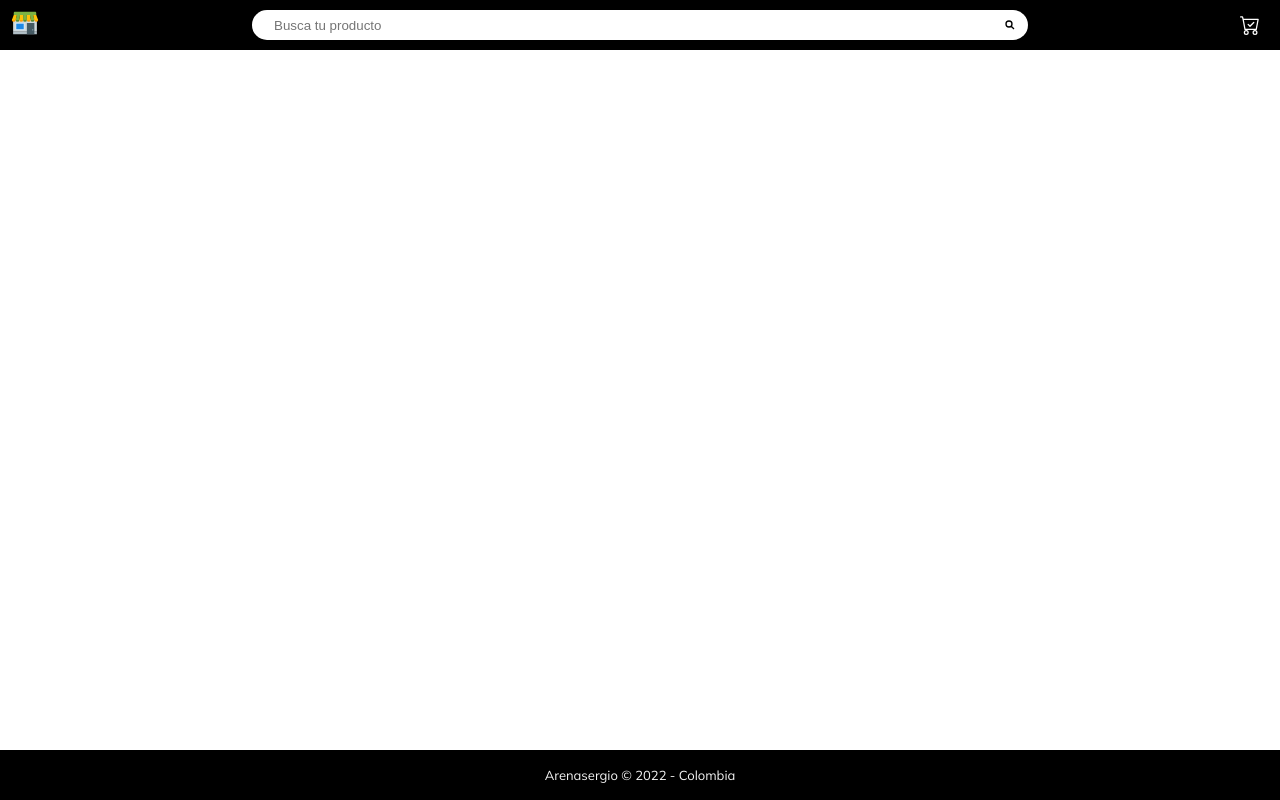
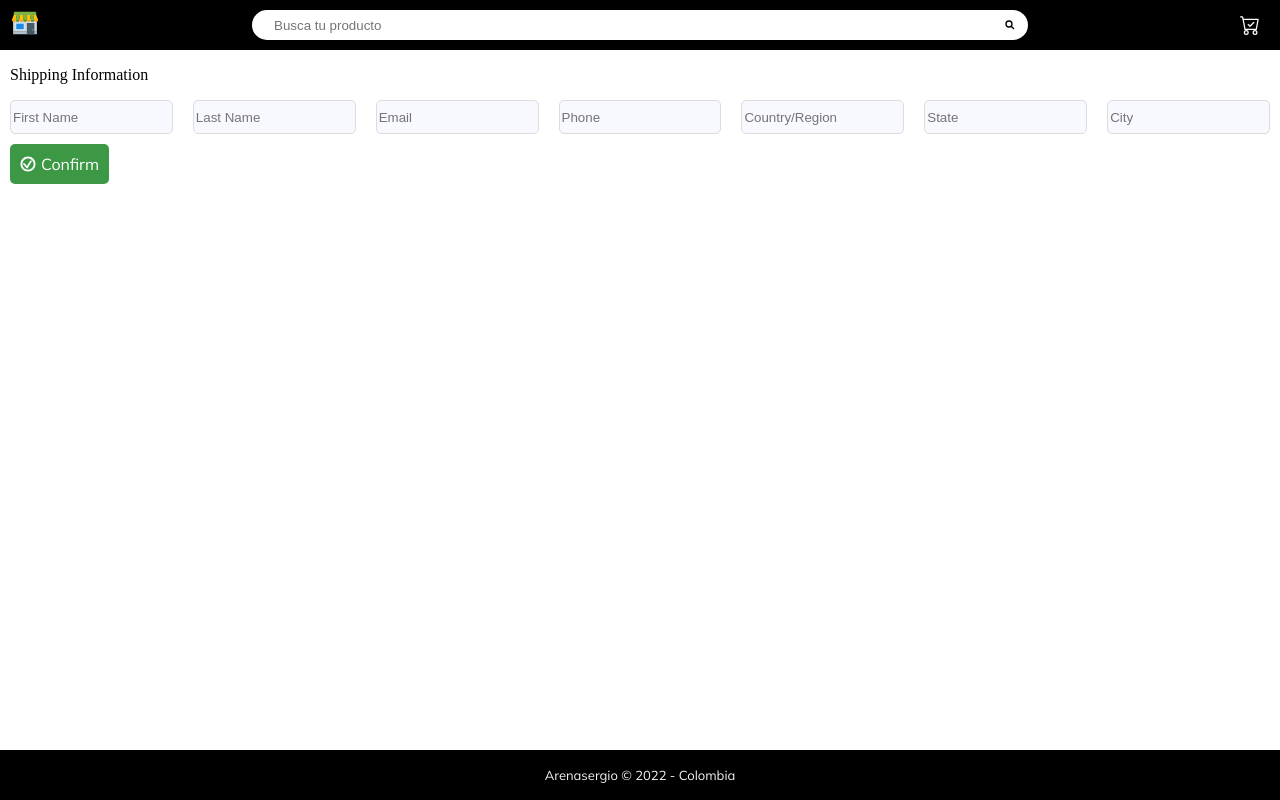
Before and after one commit to arenas025/e-commerce, a React app: page /information in a window 1280 px wide. Built offline with nearby package versions, Linux system fonts and the light colour scheme.

Commit message:
feat: Working in the checkout section, with the shipping information

```diff
--- a/App.jsx
+++ b/App.jsx
@@ -5,7 +5,7 @@ import {} from 'react'
 import './App.scss'
 import useInitialState from './src/hooks/useInitialState'
 import { Routes, Route, BrowserRouter } from 'react-router-dom'
-import Information from './src/components/Checkout/Information'
+import ShippingInformation from './src/components/Checkout/ShippingInformation'
 import Checkout from './src/components/Checkout'
 
 const App = () => {
@@ -19,6 +19,7 @@ const App = () => {
                     <Routes>
                         <Route path='/' element={<Home/>}/>
                         <Route path='/checkout/' element={<Checkout/>}/>
+                        <Route path='/information' element={<ShippingInformation/>}/>
                     </Routes>
                 </Layout>
             </BrowserRouter>
--- /dev/null
+++ b/src/components/CartProductCart/CartProductCart.scss
@@ -0,0 +1,31 @@
+.cardProductCart{
+        display: flex;
+        background: aqua;
+        border-radius: 8px;
+        padding: 5px;
+        background: ghostwhite;
+        margin-bottom: 5px;
+        font-family: 'Mulish', sans-serif;
+        & img{
+            width: 100px;
+            border-radius: 10px;
+        }
+        &__info{
+            margin-left: 5px;
+            &__remove{
+                display: flex;
+                background-color: #ff9671;
+                border-radius: 20px;
+                align-items: center;
+                padding: 3px;
+                width: fit-content;
+                & p{
+                    margin: 0;
+                    font-size: 10px;
+                }
+                & svg{
+                    width: 10px;
+                }
+            }
+        }
+}
--- /dev/null
+++ b/src/components/CartProductCart/index.jsx
@@ -0,0 +1,26 @@
+import './CartProductCart.scss'
+import {MdRemoveCircle} from 'react-icons/md'
+import { useContext } from 'react'
+import Context from '../../context/Context'
+
+const CartProductCart = ({item}) => {
+    const{removeFromCart} = useContext(Context)
+
+    return (
+        <div className="cardProductCart">
+            <img src={item.image}/>
+            <div className="cardProductCart__info">
+                <p>{item.name}</p>
+                <p>${item.price}</p>
+                <div className="cardProductCart__info__remove" onClick={()=>
+                    removeFromCart(item)
+                    }>
+                    <MdRemoveCircle/>
+                    <p>Remove</p>
+                </div>
+            </div>
+        </div>
+    )
+}
+
+export default CartProductCart
--- a/src/components/Checkout/Checkout.scss
+++ b/src/components/Checkout/Checkout.scss
@@ -1,7 +1,12 @@
 .checkout{
     display: flex;
     flex-direction: column;
-    align-items: center;
+    position: relative;
+    padding: 0px 10px;
+    &--title{
+        font-family: 'Mulish', sans-serif;
+        margin-bottom: 10px;
+    }
     &--notFound{
         width: 200px;
         position: absolute;
@@ -12,18 +17,36 @@
         display: flex;
         align-items: center;
         padding: 5px;
+        align-self: center;
         margin-top: 20px;
         & p{
             color: white
         }
     }
-    &--products{
-        margin-top: 20px;
-        align-self: flex-start;
-        &__card{
-            & img{
-                width: 50px;
-                border-radius: 10px;
+    &--checkout{
+        display: flex;
+        align-items: center;
+        justify-content: space-between;
+        &__total{
+            font-family: 'Mulish', sans-serif;
+            font-weight: bold;
+        }
+        &__button{
+            height: fit-content;
+            width: 100px;
+            background-color:#3D9845;
+            display: flex;
+            align-content: center;
+            justify-content: space-evenly;
+            border-radius: 5px;
+            padding: 5px;
+            & svg{
+                stroke: white;
+            }
+            & p{
+                font-family: 'Mulish', sans-serif;
+                color: white;
+                margin: 0;
             }
         }
     }
--- a/src/components/Checkout/Information/index.jsx
+++ /dev/null
@@ -1,7 +0,0 @@
-const Information = () => {
-    return(
-        <div>Resumen del pedido con los datos del cliente</div>
-    )
-}
-
-export default Information
--- /dev/null
+++ b/src/components/Checkout/ShippingInformation/ShippingInformation.scss
@@ -0,0 +1,35 @@
+.shippingInformation{
+    padding: 0 10px;
+    &--form{
+        // display: flex;
+        // flex-direction: column;
+        display: grid;
+        grid-template-columns: repeat(auto-fill, minmax(150px, 1fr));
+        gap: 20px;
+        & input{
+            margin-bottom: 10px;
+            border-radius: 5px;
+            border: none;
+            height: 30px;
+            border: 1px solid gainsboro;
+            background-color: ghostwhite;
+        }
+    }
+    &--submit{
+        background-color:#3D9845;
+        width: fit-content;
+        display: flex;
+        align-items: center;
+        padding: 10px;
+        border-radius: 5px;
+        & p{
+            color: white;
+            margin: 0;
+            font-family: 'Mulish', sans-serif;
+        }
+        & svg{
+            fill: white;
+            margin-right: 5px;
+        }
+    }
+}
--- /dev/null
+++ b/src/components/Checkout/ShippingInformation/index.jsx
@@ -0,0 +1,45 @@
+import { useRef } from 'react'
+import { useContext } from 'react'
+import './ShippingInformation.scss'
+import Context from '../../../context/Context'
+import { GiConfirmed } from "react-icons/gi";
+
+const ShippingInformation = () => {
+    const {state, addBuyer} = useContext(Context)
+
+    const ref = useRef()
+    const handleSubmit = () => {
+        const formData = new FormData(ref.current)
+        const buyer = {
+            firstName: formData.get('firstName'),
+            lastName: formData.get('lastName'),
+            email: formData.get('email'),
+            phone: formData.get('phone'),
+            country: formData.get('country'),
+            state: formData.get('state'),
+            city: formData.get('city')
+        }
+        addBuyer(buyer)
+    }
+    console.info(state.buyer)
+    return(
+        <div className="shippingInformation">
+            <p>Shipping Information</p>
+            <form ref={ref} className='shippingInformation--form'>
+                <input type='text' placeholder='First Name' name='firstName' required='required' />
+                <input type='text' placeholder='Last Name' name='lastName' />
+                <input type='text' placeholder='Email' name='email'/>
+                <input type='text' placeholder='Phone' name='phone'/>
+                <input type='text' placeholder='Country/Region' name='country'/>
+                <input type='text' placeholder='State' name='state'/>
+                <input type='text' placeholder='City' name='city'/>
+            </form>
+            <div onClick={handleSubmit} className='shippingInformation--submit'>
+                <GiConfirmed/>
+                <p>Confirm</p>
+            </div>
+        </div>
+    )
+}
+
+export default ShippingInformation
--- a/src/components/Checkout/index.jsx
+++ b/src/components/Checkout/index.jsx
@@ -1,17 +1,21 @@
 import { useContext } from "react"
 import Context from "../../context/Context"
 import './Checkout.scss'
+import CartProductCart from "../CartProductCart"
+import { IoBagCheckOutline } from "react-icons/io5"
+import { Link } from "react-router-dom"
 
 const Checkout  = () => {
 
     const{state} = useContext(Context)
 
-    const cart = state.cart
+    let cart = state.cart
 
     const totalPrice = cart.length !== 0 ? cart.reduce((acc, iter) => acc+iter.price,0) : 0
 
     return(
         <div className="checkout">
+        {cart.length !== 0 && <p className="checkout--title">Your products</p> }
             {cart.length === 0 ?
                 <div className="checkout--notFound">
                     <p>
@@ -20,15 +24,21 @@ const Checkout  = () => {
                 </div> :
                 <div className="checkout--products">
                     {cart.map(item =>(
-                    <div className="checkout--products__card">
-                        <img src={item.image}/>
-                        <p>{item.name}</p>
-                        <p>${item.price}</p>
-                    </div>
+                    <CartProductCart item={item}/>
                 ))}
                 </div>
                 }
-        <p>Total:{totalPrice}</p>
+        {cart.length !== 0 && <div className="checkout--checkout">
+        <p className="checkout--checkout__total">
+            Total: $ {totalPrice}
+        </p>
+        <Link to='/information'>
+        <div className="checkout--checkout__button">
+            <IoBagCheckOutline/>
+            <p>Checkout</p>
+        </div>
+        </Link>
+        </div> }
         </div>
     )
 }
--- a/src/components/Product/index.jsx
+++ b/src/components/Product/index.jsx
@@ -20,7 +20,7 @@ const Product = ({product}) => {
             </div>
             <div className='product--button' onClick={()=>handleAddToCart(product)}>
                 <BsCartCheck className="product--button__icon"/>
-                <button>¡Me lo llevo!</button>
+                <button>Add to cart! </button>
             </div>
         </div>
     )
--- a/src/hooks/useInitialState.js
+++ b/src/hooks/useInitialState.js
@@ -11,31 +11,35 @@ const useInitialState = () => {
 			...state,
 			cart:[...state.cart,payload]
 		})
-		console.info('sirvió')
 	}
 
-	// console.info(`cart: ${cart}`)
-
-	// const removeFromCart = payload => {
-	//     setCartState(
-	// need to think about it
-	//     )
-	// }
+	const removeFromCart = payload => {
+		const stateSorted = state.cart.sort((a,b)=> a-b )
+		const index = stateSorted.findIndex(item => item === payload)
+		stateSorted.splice(index,1)
+		setState({
+			...state,
+			cart:[...stateSorted]
+		})
+	}
 
 	const addBuyer = payload => {
 		setState({
-			state: [...state.buyers, payload]
+			...state,
+			buyer: [...state.buyer, payload]
 		})
 	}
 
 	const handleSearcherValue = value => {
 		setSearcherValue(value)
 	}
+
 	return {
 		addToCart,
 		addBuyer,
 		searcherValue,
 		handleSearcherValue,
+		removeFromCart,
 		state
 	}
 }
--- a/src/utils/api.js
+++ b/src/utils/api.js
@@ -1,6 +1,6 @@
 export default {
     cart : [],
-    buyers : [],
+    buyer : [],
     products : [
         {
             "id": "5ec5acbd-c47d-4bea-ab30-ef6205f23382",
```
Also changed, not shown: src/components/Checkout/Information/Information.scss (deleted).
